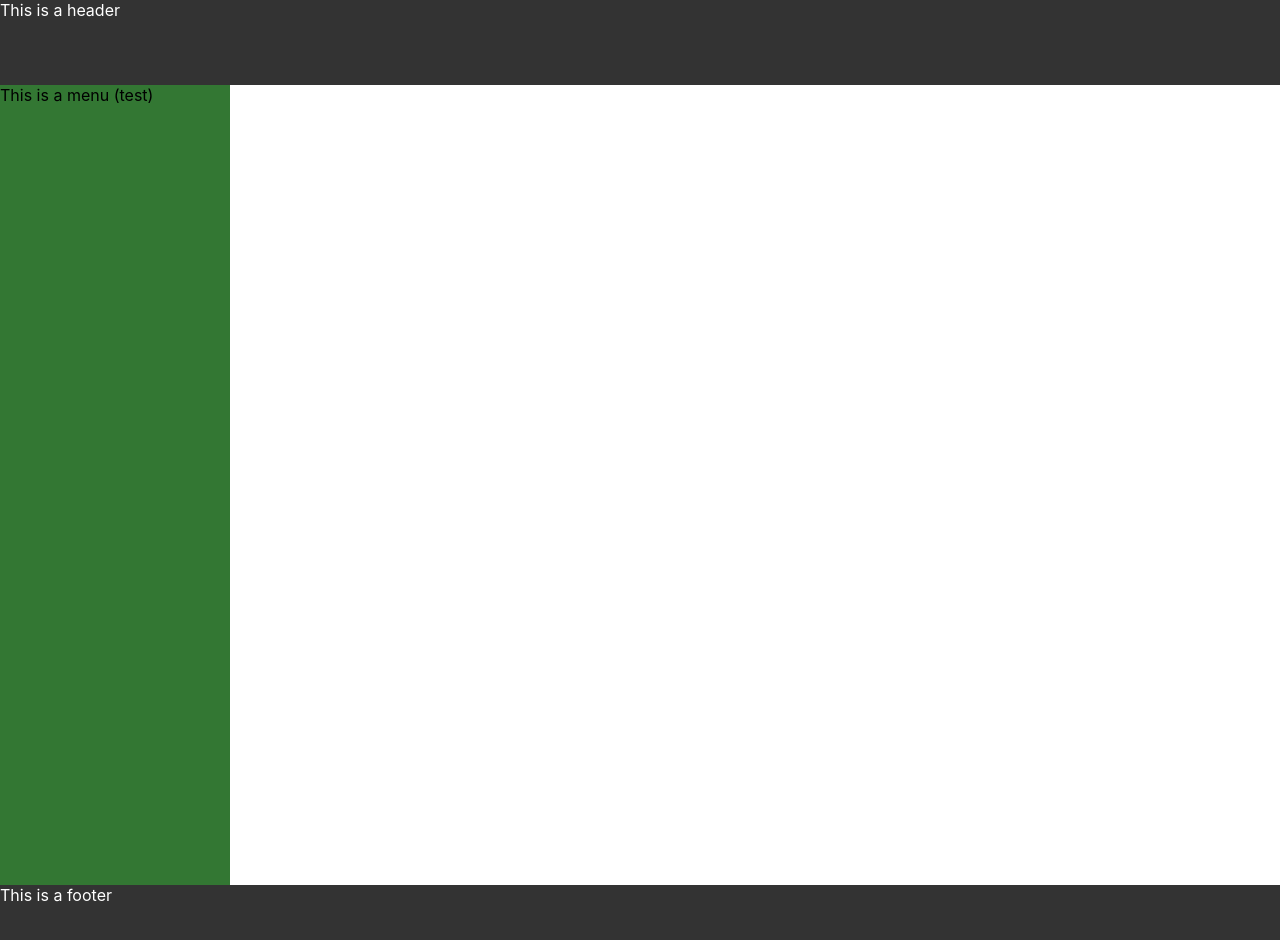
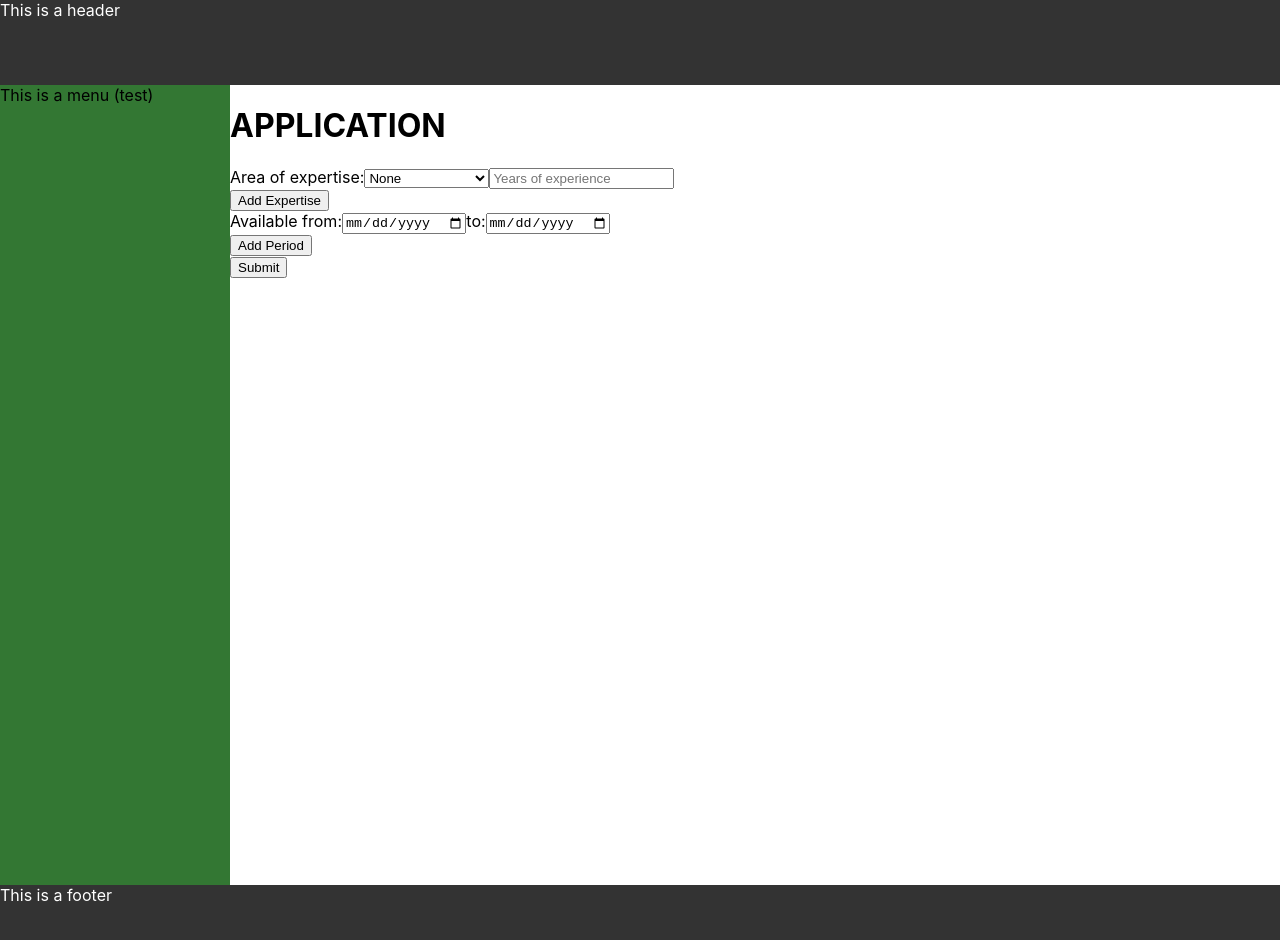
Before and after one commit to mryblad/IV1201-React, a React (Create React App) app: page /apply in a window 1280 px wide. Shown: the top 940 px of the page. Built offline with nearby package versions, Linux system fonts and the light colour scheme.

Commit message:
added minimal apply view

```diff
--- a/src/App.js
+++ b/src/App.js
@@ -6,6 +6,7 @@ import {Menu} from './Components/Menu/Menu';
 import {Example} from './Components/Example/Example'
 import {Login} from './Components/Login/Login'
 import {CreateAccount} from './Components/CreateAccount/CreateAccount'
+import {Apply} from './Components/Apply/Apply'
 
 const App=()=>
   <div className="App">
@@ -17,6 +18,7 @@ const App=()=>
           <Route path="/example" component={Example}/>
           <Route path="/login" component={Login}/>
           <Route path="/create" component={CreateAccount}/>
+          <Route path="/apply" component={Apply}/>
         </BrowserRouter>
       </div>
     </div>
--- /dev/null
+++ b/src/Components/Apply/Apply.js
@@ -0,0 +1,19 @@
+import {createElement,useState,useEffect} from 'react';
+import {ApplyView} from './ApplyView';
+import apiService from "../../Services/apiService";
+const Validators = require('../../util/Validators');
+
+/*
+  Handles the application logic and controlls the ApplyView.
+*/
+function Apply(){
+    function handleSubmit(e){
+      console.log("not implemented...");
+    }
+
+    return createElement(ApplyView,{
+        handleSubmit: e => handleSubmit(e)
+    });
+}
+
+export {Apply};
--- /dev/null
+++ b/src/Components/Apply/ApplyView.js
@@ -0,0 +1,23 @@
+const ApplyView=({handleSubmit})=>
+  <div>
+    <h1>APPLICATION</h1>
+
+    <form onSubmit={handleSubmit}>
+      <label for="expertise">Area of expertise:</label>
+      <select name="expertise" id="expertise">
+      <option value="none">None</option>
+        <option value="hotdogStand">Hotdog Stand</option>
+        <option value="merryGoAround">Merry Go Around</option>
+      </select>
+      <input type="number" name="experience" placeholder="Years of experience" size="4" required/><br/>
+      <button>Add Expertise</button><br/>
+      <label for="startDate">Available from:</label>
+      <input type="date" id="startDate" name="startDate"></input>
+      <label for="endDate">to:</label>
+      <input type="date" id="endDate" name="endDate"></input>
+      <br/><button>Add Period</button><br/>
+      <button>Submit</button>
+    </form>
+  </div>
+
+export {ApplyView};
--- a/src/Components/Login/Login.js
+++ b/src/Components/Login/Login.js
@@ -10,26 +10,19 @@ function Login(){
     function handleSubmit(e){
       e.preventDefault();
 
-      var username = e.target.username.value;
-      var password = e.target.password.value;
-      console.log("Username: " + e.target.username.value);
-      console.log("Password: " + e.target.password.value);
+      let username = e.target.username.value;
+      let password = e.target.password.value;
+      console.log("Username: " + username);
+      console.log("Password: " + password);
 
-      //add proper validity check here...
-
-
+      //validate username and password
       Validators.passwordIsValidLength(password, "password");
       Validators.usernameIsValidLength(username, "username");
 
-      if(username && password){
-        console.log(apiService.login({
-            "username": username,
-            "password": password
-        }));
-      }
-      else{
-        throw new Error("Invalid username or password");
-      }
+      console.log(apiService.login({
+          "username": username,
+          "password": password
+      }));
     }
 
     return createElement(LoginView,{
```
